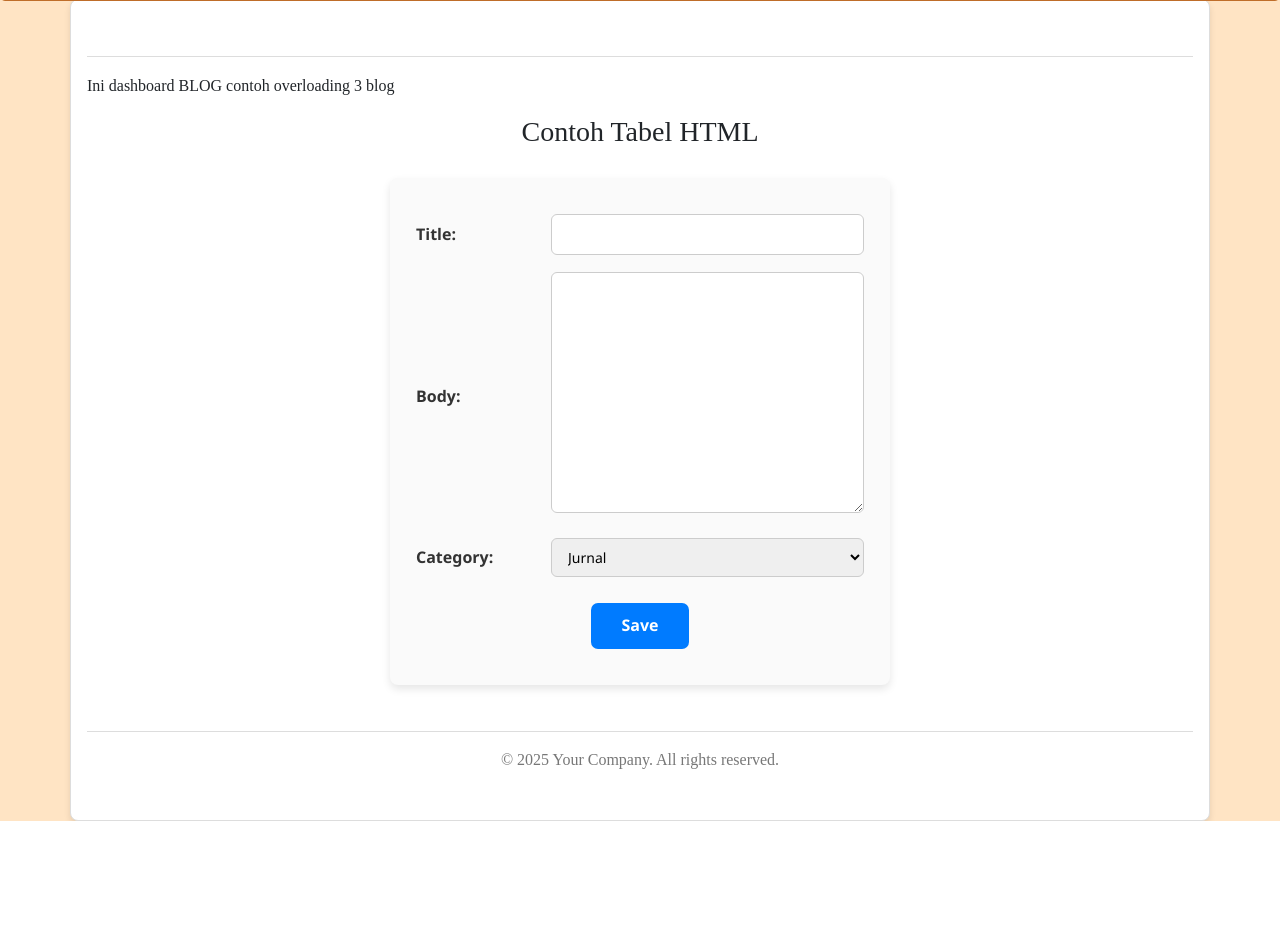
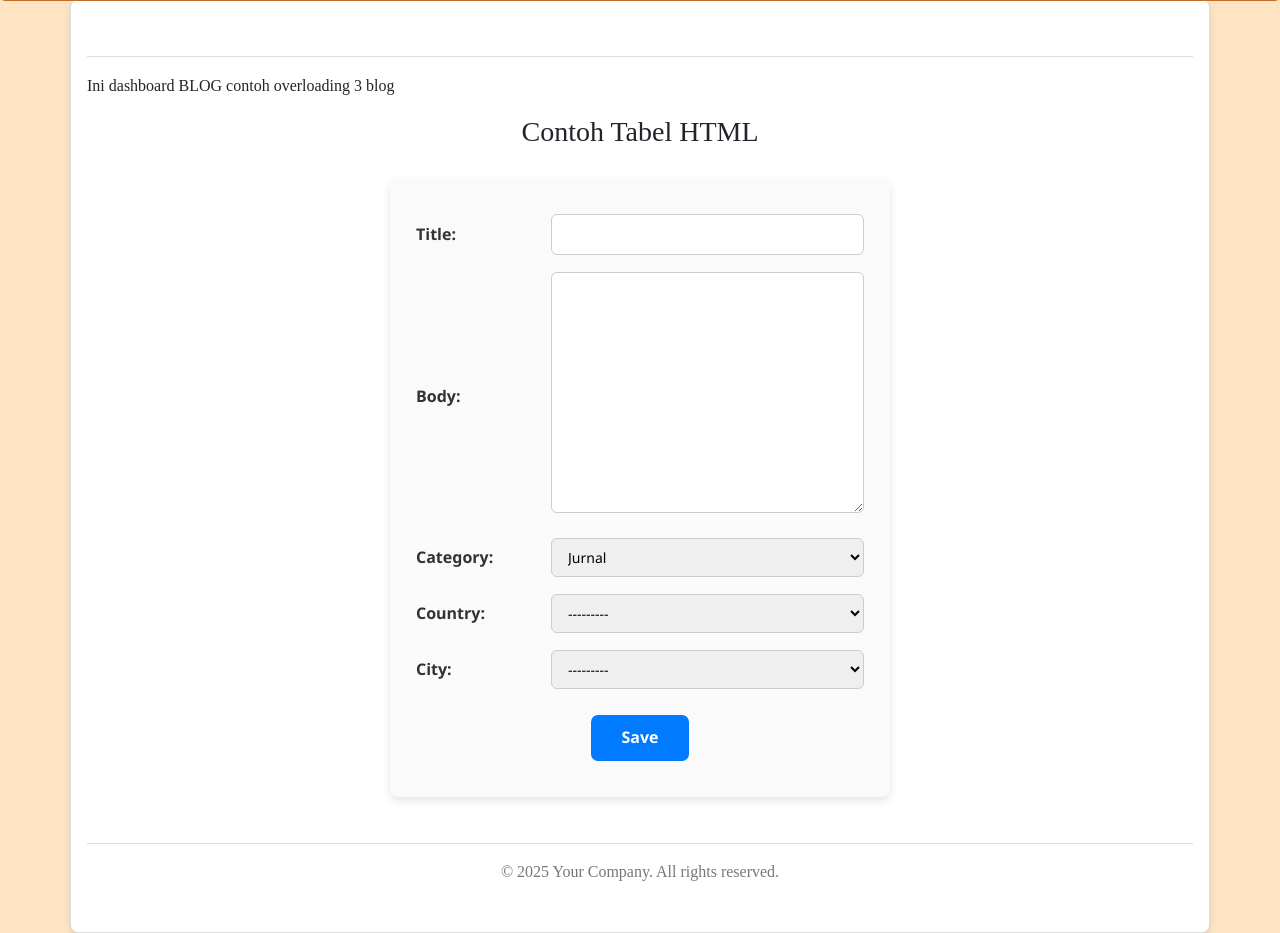
Before and after one commit to taraalsyah/Django-5.1.7, a Django app: page /blog/create/ in a window 1280 px wide. Shown: the part 61-994 px from the top of the page. Before the commit the page ends 882 px from the top, so only its background shows below. Run offline with Django 5.2, Linux system fonts and the light colour scheme; a user stored in the database is signed in; data that the repository does not hold is empty.

Commit message:
Add options Dependent

```diff
--- a/blog/forms.py
+++ b/blog/forms.py
@@ -1,6 +1,6 @@
 from django import forms
 from django.core.exceptions import ValidationError
-from .models import Post
+from .models import Post,Country,City,Tara
 
 
 
@@ -13,6 +13,28 @@ class PostForm(forms.ModelForm):
             'category',
         ]
 
+
+
+class LocationForm(forms.Form):
+    country = forms.ModelChoiceField(
+        queryset=Country.objects.all(),
+        label="Country"
+    )
+    city = forms.ModelChoiceField(
+        queryset=City.objects.none(),
+        label="City"
+    )
+
+    def __init__(self, *args, **kwargs):
+        super().__init__(*args, **kwargs)
+
+        # If country already selected (e.g., after form submit)
+        if 'country' in self.data:
+            try:
+                country_id = int(self.data.get('country'))
+                self.fields['city'].queryset = City.objects.filter(country_id=country_id).order_by('name')
+            except (ValueError, TypeError):
+                pass
 
 
 #class PostForm(forms.Form):
--- a/blog/models.py
+++ b/blog/models.py
@@ -1,8 +1,24 @@
 from django.db import models
 from django.utils.text import slugify
 from .validators import validate
+from django.utils import timezone
+import pytz
 
 
+class Country(models.Model):
+    name = models.CharField(max_length=100)
+    timezone = models.CharField(max_length=50)  # e.g., "Asia/Jakarta", "America/New_York"
+
+
+    def __str__(self):
+        return self.name
+
+class City(models.Model):
+    country = models.ForeignKey(Country, on_delete=models.CASCADE, related_name="cities")
+    name = models.CharField(max_length=100)
+
+    def __str__(self):
+        return self.name
 
 
 # Create your models here.
@@ -22,11 +38,35 @@ class Post(models.Model):
     )
     slug = models.SlugField(blank=True,editable=False)
 
+    # New columns
+    country = models.ForeignKey(Country, on_delete=models.SET_NULL, null=True, blank=True)
+    city = models.ForeignKey(City, on_delete=models.SET_NULL, null=True, blank=True)
+    created_at = models.DateTimeField(editable=False)
+    updated_at = models.DateTimeField()
+
     def save(self,** kwargs):
         self.slug = slugify(self.title)
+        """
+        Custom save to set created_at and updated_at based on country's timezone
+        """
+        # Determine timezone
+        if self.country and self.country.timezone:
+            tz = pytz.timezone(self.country.timezone)
+        else:
+            tz = timezone.get_current_timezone()  # fallback to project default
+
+        now_in_country_tz = timezone.now().astimezone(tz)
+
+        # If it's a new record, set created_at
+        if not self.id:
+            self.created_at = now_in_country_tz
+
+        # Always update updated_at
+        self.updated_at = now_in_country_tz
         super(Post,self).save()
     def __str__(self):
         return "{}. {}".format(self.id , self.title)
+
 
 
 
--- a/blog/templates/blog/create.html
+++ b/blog/templates/blog/create.html
@@ -5,10 +5,35 @@
 {% block app_css %}
 {{ block.super }}
 <link rel="stylesheet" type="text/css" href="{% static 'blog/css/styles.css' %}">
+<script src="https://code.jquery.com/jquery-3.6.0.min.js"></script>
 <script>
     function confirmDelete() {
         return confirm("Are you sure you want to delete this item?");
+    };
+
+  $(document).ready(function () {
+    $("#id_country").change(function () {
+      var countryId = $(this).val();
+      if (countryId) {
+        $.ajax({
+          url: "{% url 'blog:ajax_load_cities' %}", // ✅ namespace + view name
+          data: {'country_id': countryId},
+          method: 'GET',
+          headers: {
+            'X-Requested-With': 'XMLHttpRequest'
+          },
+          success: function (data) {
+            $("#id_city").empty().append('<option value="">---------</option>');
+            $.each(data, function (index, city) {
+              $("#id_city").append('<option value="' + city.id + '">' + city.name + '</option>');
+            });
           }
+        });
+      } else {
+        $("#id_city").empty().append('<option value="">---------</option>');
+      }
+    });
+  });
 </script>
 {% endblock app_css %}
 {% block header %}
@@ -31,6 +56,18 @@
                 <td class="post-form__field">{{ field }}</td>
             </tr>
         {% endfor %}
+        {% for error in location_form.country.errors %}
+        <span class="post-form__error">{{ error }}</span>
+        {% endfor %}
+        {% for error in location_form.city.errors %}
+        <span class="post-form__error">{{ error }}</span>
+        {% endfor %}
+        {% for field in location_form %}
+            <tr class="post-form__row">
+                <th class="post-form__label">{{ field.label_tag }}</th>
+                <td class="post-form__field">{{ field }}</td>
+            </tr>
+        {% endfor %}
         <tr>
             <td colspan="2" class="post-form__submit-cell">
                 <button type="submit" class="post-form__submit-btn">Save</button>
@@ -40,4 +77,7 @@
     </form>
 
 </body>
+
+
+
 {% endblock content %}
--- a/blog/urls.py
+++ b/blog/urls.py
@@ -8,5 +8,6 @@ urlpatterns = [
     #re_path(r'^(?P<sluginput>[\w-]+)/$',views.slugpost),
     path('download/posts/', views.download_posts_csv, name='download_posts_csv'),
     path('create/',views.create,name="create"),
+    path('ajax/load-cities/', views.create, name='ajax_load_cities'),
     path('',views.index,name="index"),
 ]
--- a/blog/views.py
+++ b/blog/views.py
@@ -1,9 +1,12 @@
 from unicodedata import category
 from django.shortcuts import render
-from django.http import HttpResponse,HttpResponseRedirect
-from .models import Post
+from django.http import HttpResponse,HttpResponseRedirect, JsonResponse
+from .models import Post,City,Country
+from django.urls import re_path,path
+from django.core.exceptions import ValidationError
+from django.db.models import Q
 from django.shortcuts import get_object_or_404, redirect
-from .forms import PostForm
+from .forms import LocationForm, PostForm
 from django.contrib import messages
 import csv
 from django.core.paginator import Paginator
@@ -86,18 +89,35 @@ def slugpost(request,sluginput):
     return render(request,'blog/blog.html',context)
 
 def create(request):
+    country_id = request.GET.get('country_id')  # ✅ Always defined
+    # Handle AJAX for dynamic city loading
+    print('ini x-request=',request.headers.get('x-requested-with'))
+    if request.headers.get('x-requested-with') == 'XMLHttpRequest':
+        country_id = request.GET.get('country_id')
+    if country_id:
+        cities = City.objects.filter(country_id=country_id).order_by('name')
+        return JsonResponse(list(cities.values('id', 'name')), safe=False)
+
     post_form = PostForm(request.POST or None)
+    location_form = LocationForm(request.POST or None)
     print(post_form,'create')
+
     if request.method == 'POST':
-        if post_form.is_valid():
-            post_form.save()
-            return HttpResponseRedirect("/blog/")
+        if post_form.is_valid() and location_form.is_valid():
+            post = post_form.save(commit=False)
+            post.country = location_form.cleaned_data['country']
+            post.city = location_form.cleaned_data['city']
+            post.save()
+            #return HttpResponseRedirect("/blog/")
+            return redirect('blog:index')
         else:
-            print(post_form.errors)
+            print("Post form errors:", post_form.errors)
+            print("Location form errors:", location_form.errors)
 
     context={
         'judul':'Create',
         'post_form':post_form,
+        'location_form':location_form,
     }
     return render(request,'blog/create.html',context)
 
```
Also changed, not shown: blog/templates/blog/blog.html (+8 -0 lines), blog/migrations/0010_country_city.py (added), blog/migrations/0011_post_city_post_country_post_created_at_and_more.py (added), blog/migrations/0012_country_timezone_alter_post_created_at_and_more.py (added). Lines whose indentation alone changed are shown as unchanged.
